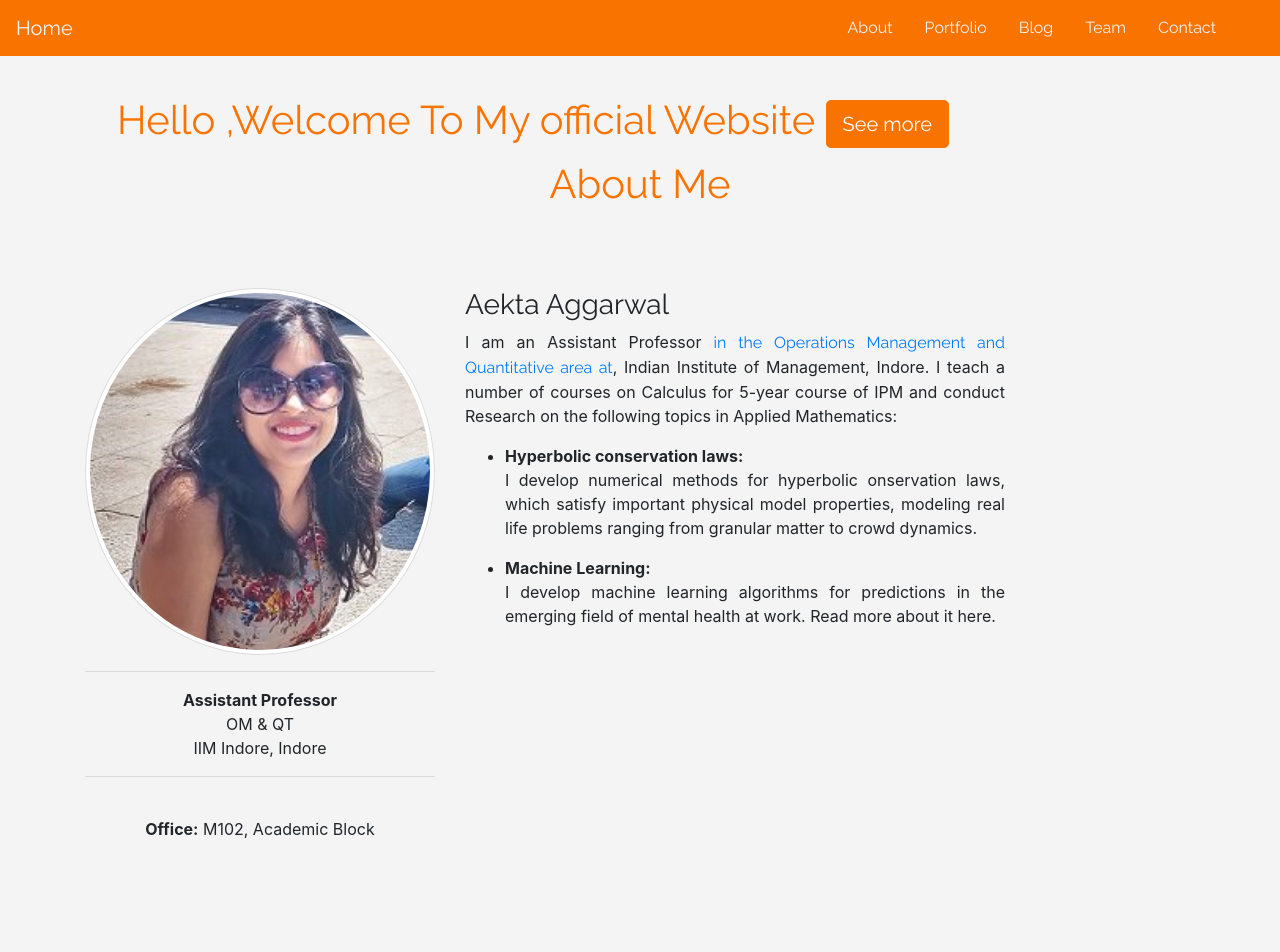
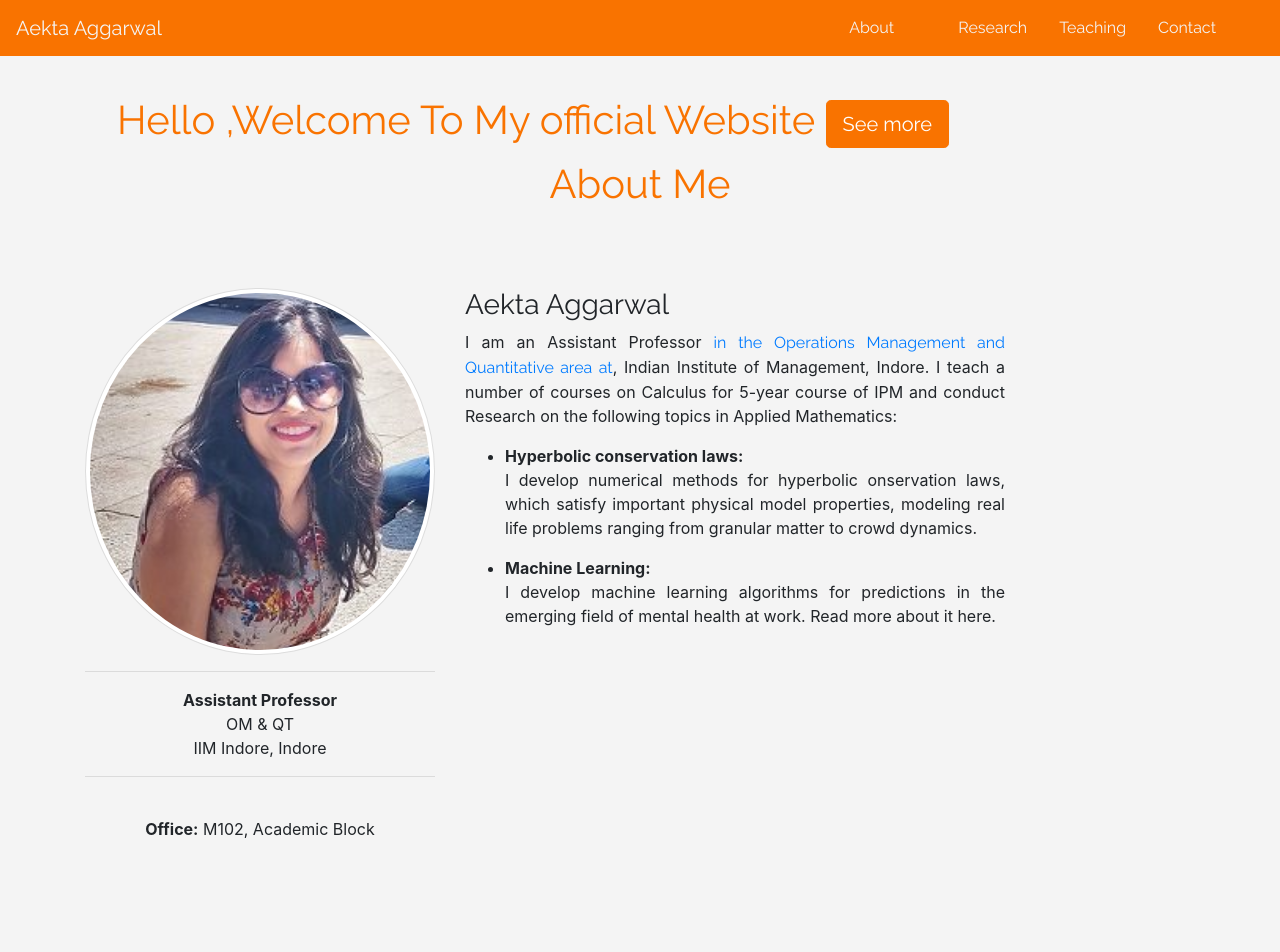
Before and after one commit to aektaaggarwal/aektaaggarwal.github.io, a Jekyll site: the page index.html, which Jekyll copies as it is, in a window 1280 px wide. Shown: the top 952 px of the page. Built offline with Jekyll 4.4.1, drawn with Linux system fonts in a browser that asks for light colours; nearby versions of some CDN libraries; library files that are not in the unit come from our copies; a script that is not in the unit is left out.

Commit message:
Update index.html

```diff
--- a/index.html
+++ b/index.html
@@ -12,7 +12,7 @@
   <!-- navbar -->
 
   <nav class="navbar navbar-expand-lg fixed-top ">
-	  <a class="navbar-brand" href="#">Home</a>
+	  <a class="navbar-brand" href="#">Aekta Aggarwal</a>
 	  <button class="navbar-toggler" type="button" data-toggle="collapse" data-target="#navbarSupportedContent" aria-controls="navbarSupportedContent" aria-expanded="false" aria-label="Toggle navigation">
 	    <span class="navbar-toggler-icon"></span>
 	  </button>
@@ -24,17 +24,17 @@
 	        <a class="nav-link" data-value="about" href="#">About</a>
 	      </li>
 	      <li class="nav-item">
-	        <a class="nav-link " data-value="portfolio" href="#">Portfolio</a>
+	        <a class="nav-link " href="CV.html"></a>
 	      </li>
 	      <li class="nav-item">
-	        <a class="nav-link " data-value="blog" href="#">Blog</a>
+	        <a class="nav-link " data-value="Research" href="#">Research</a>
 	      </li>
 	      <li class="nav-item">
-	        <a class="nav-link " data-value="team" href="#">
-	        Team</a>
+	        <a class="nav-link " href="teaching.html">
+	        Teaching</a>
 	      </li>
 	      <li class="nav-item">
-	        <a class="nav-link " data-value="contact" href="#">Contact</a>
+	        <a class="nav-link " data-value="Contact" href="#">Contact</a>
 	      </li>
 	    </ul>
 
```
